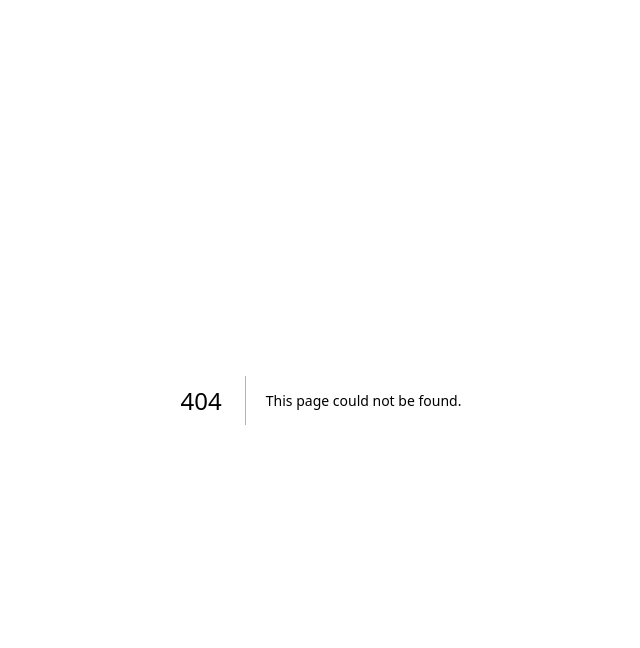
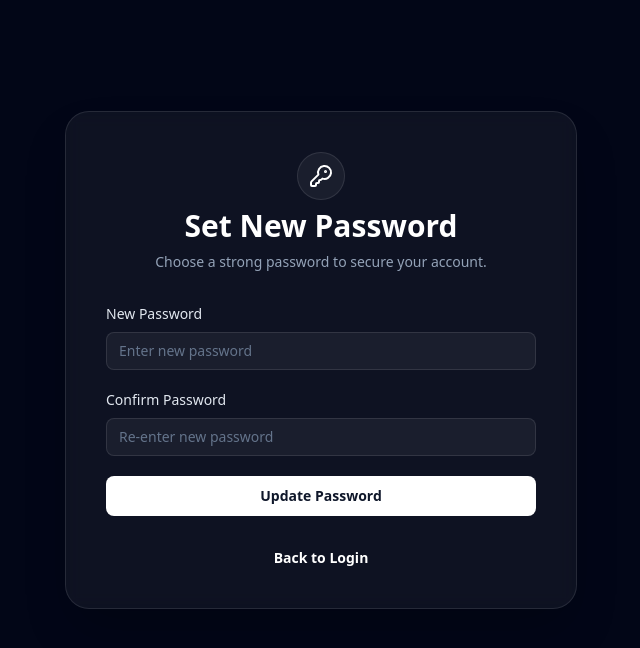
Before and after one commit to ericfaux/CartHost, a Next.js app: page /reset-password in a window 1280 px wide. Before the commit this address had no page. Shown: the top 648 px of the page, without its empty margins (319-959 px from the left). Built offline with nearby package versions, Linux system fonts and the light colour scheme; no server answers.

Commit message:
Add reset password page

```diff
--- /dev/null
+++ b/app/reset-password/page.tsx
@@ -0,0 +1,124 @@
+"use client";
+
+import Link from "next/link";
+import { KeyRound } from "lucide-react";
+import { useActionState, useState } from "react";
+import { useFormStatus } from "react-dom";
+
+import { updatePassword } from "../auth/actions";
+
+function SubmitButton() {
+  const { pending } = useFormStatus();
+
+  return (
+    <button
+      type="submit"
+      disabled={pending}
+      className="w-full rounded-lg bg-white px-4 py-2.5 text-sm font-semibold text-slate-900 transition hover:bg-slate-100 disabled:cursor-not-allowed disabled:opacity-70"
+    >
+      {pending ? "Updating..." : "Update Password"}
+    </button>
+  );
+}
+
+function resetPasswordAction(prevState: any, formData: FormData) {
+  return updatePassword(formData);
+}
+
+export default function ResetPasswordPage() {
+  const [state, formAction] = useActionState(resetPasswordAction, null);
+  const [clientError, setClientError] = useState<string | null>(null);
+
+  return (
+    <main className="min-h-screen bg-slate-950 px-4 py-10 text-white">
+      <div className="mx-auto flex min-h-[80vh] max-w-lg items-center">
+        <div className="w-full rounded-3xl border border-white/10 bg-white/5 p-10 shadow-2xl backdrop-blur">
+          <div className="mb-8 space-y-2 text-center">
+            <div className="mx-auto flex h-12 w-12 items-center justify-center rounded-full border border-white/10 bg-white/5 text-white">
+              <KeyRound className="h-6 w-6" />
+            </div>
+            <h1 className="text-3xl font-semibold text-white">Set New Password</h1>
+            <p className="text-sm text-slate-400">
+              Choose a strong password to secure your account.
+            </p>
+          </div>
+
+          <form
+            action={formAction}
+            className="space-y-5"
+            onSubmit={(event) => {
+              setClientError(null);
+
+              const formData = new FormData(event.currentTarget);
+              const password = formData.get("password")?.toString();
+              const confirmPassword = formData
+                .get("confirmPassword")
+                ?.toString();
+
+              if (!password || !confirmPassword || password !== confirmPassword) {
+                event.preventDefault();
+                setClientError("Passwords must match.");
+              }
+            }}
+          >
+            <div className="space-y-2">
+              <label
+                className="block text-sm font-medium text-slate-200"
+                htmlFor="password"
+              >
+                New Password
+              </label>
+              <input
+                id="password"
+                name="password"
+                type="password"
+                required
+                autoComplete="new-password"
+                className="w-full rounded-lg border border-white/10 bg-white/5 px-3 py-2 text-sm text-white placeholder-slate-500 outline-none transition focus:border-white/40 focus:ring-1 focus:ring-white/30"
+                placeholder="Enter new password"
+              />
+            </div>
+
+            <div className="space-y-2">
+              <label
+                className="block text-sm font-medium text-slate-200"
+                htmlFor="confirmPassword"
+              >
+                Confirm Password
+              </label>
+              <input
+                id="confirmPassword"
+                name="confirmPassword"
+                type="password"
+                required
+                autoComplete="new-password"
+                className="w-full rounded-lg border border-white/10 bg-white/5 px-3 py-2 text-sm text-white placeholder-slate-500 outline-none transition focus:border-white/40 focus:ring-1 focus:ring-white/30"
+                placeholder="Re-enter new password"
+              />
+            </div>
+
+            <SubmitButton />
+
+            {(clientError || state?.error) && (
+              <div
+                className="rounded-lg border border-red-500/40 bg-red-500/10 px-3 py-2 text-sm text-red-200"
+                role="alert"
+              >
+                {clientError || state?.error}
+              </div>
+            )}
+          </form>
+
+          <p className="mt-8 text-center text-sm text-slate-400">
+            <Link
+              href="/login"
+              className="font-semibold text-white transition hover:text-slate-200"
+            >
+              Back to Login
+            </Link>
+          </p>
+        </div>
+      </div>
+    </main>
+  );
+}
```
